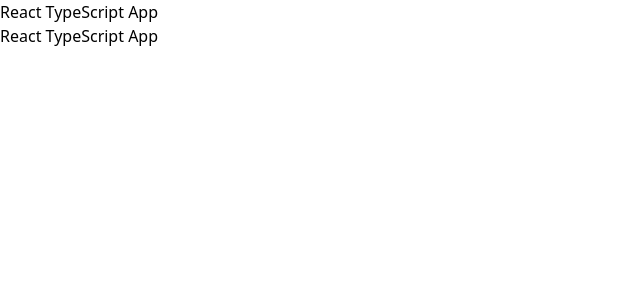
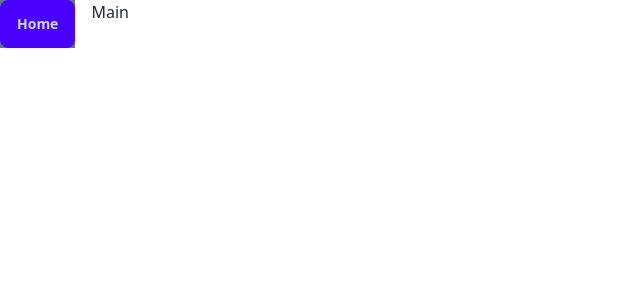
Before and after one commit to RomuloOliveira94/allintra-coins, a React (Vite) app: page / in a window 1280 px wide. Shown: the top 300 px of the page, without its empty margins (0-640 px from the left). Built offline with nearby package versions, Linux system fonts and the light colour scheme.

Commit message:
#install/daisy ui

```diff
--- a/package.json
+++ b/package.json
@@ -20,6 +20,7 @@
     "@typescript-eslint/parser": "^7.2.0",
     "@vitejs/plugin-react": "^4.2.1",
     "autoprefixer": "^10.4.19",
+    "daisyui": "^4.11.1",
     "eslint": "^8.57.0",
     "eslint-plugin-react-hooks": "^4.6.0",
     "eslint-plugin-react-refresh": "^0.4.6",
--- a/src/App.tsx
+++ b/src/App.tsx
@@ -1,9 +1,13 @@
+import SideNav from "./components/SideNav";
+
 function App() {
   return (
-    <>
-      <h1>React TypeScript App</h1>
-      <p>React TypeScript App</p>
-    </>
+    <div className="flex w-full">
+      <SideNav />
+      <main className="container">
+        <h1>Main</h1>
+      </main>
+    </div>
   );
 }
 
--- /dev/null
+++ b/src/components/SideNav.tsx
@@ -0,0 +1,11 @@
+const SideNav = () => {
+  return (
+    <div className="bg-slate-500">
+      <button className="btn btn-primary">
+        <span>Home</span>
+      </button>
+    </div>
+  );
+};
+
+export default SideNav;
--- a/tailwind.config.js
+++ b/tailwind.config.js
@@ -1,3 +1,5 @@
+import daisyui from "daisyui";
+
 /** @type {import('tailwindcss').Config} */
 export default {
   content: ["./index.html", "./src/**/*.{js,ts,jsx,tsx}"],
@@ -9,5 +11,5 @@ export default {
       },
     },
   },
-  plugins: [],
+  plugins: [daisyui],
 };
```
Also changed, not shown: 1 other file (tests, documents, lock files or other folders).
